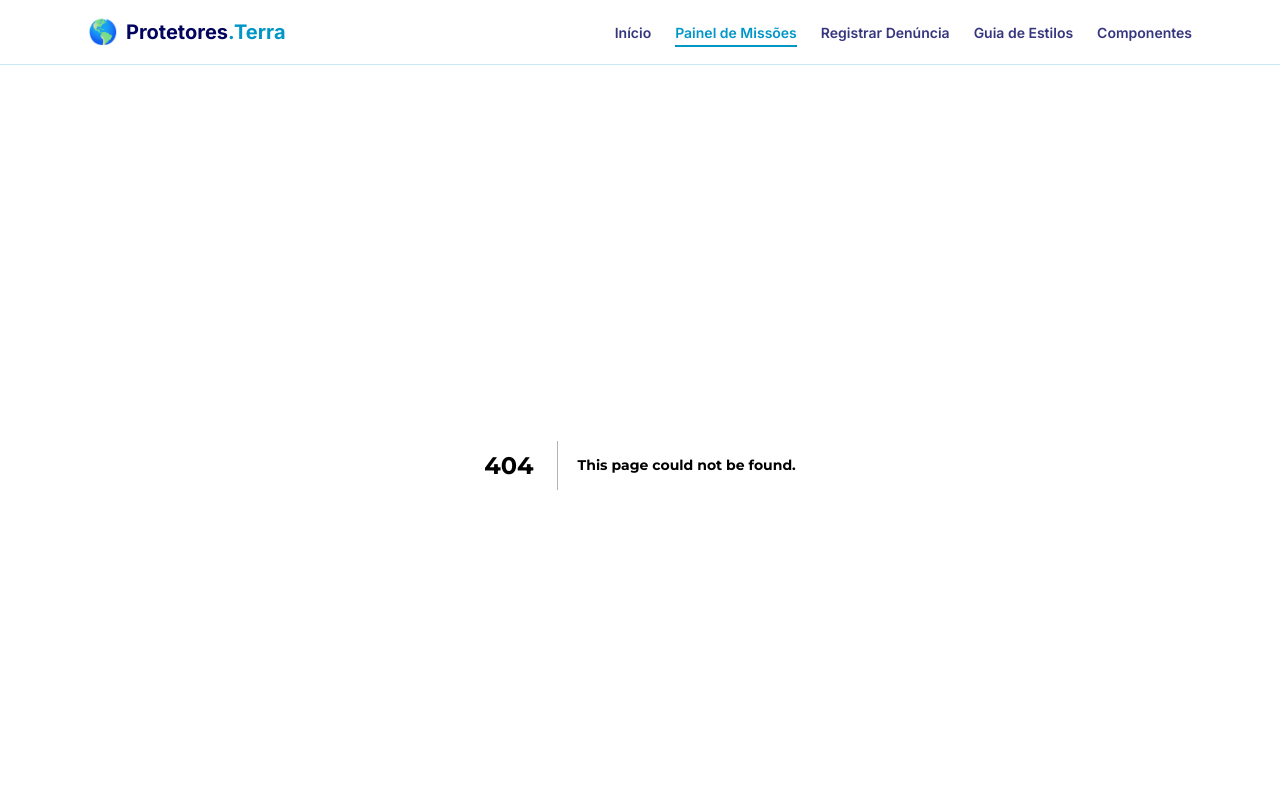
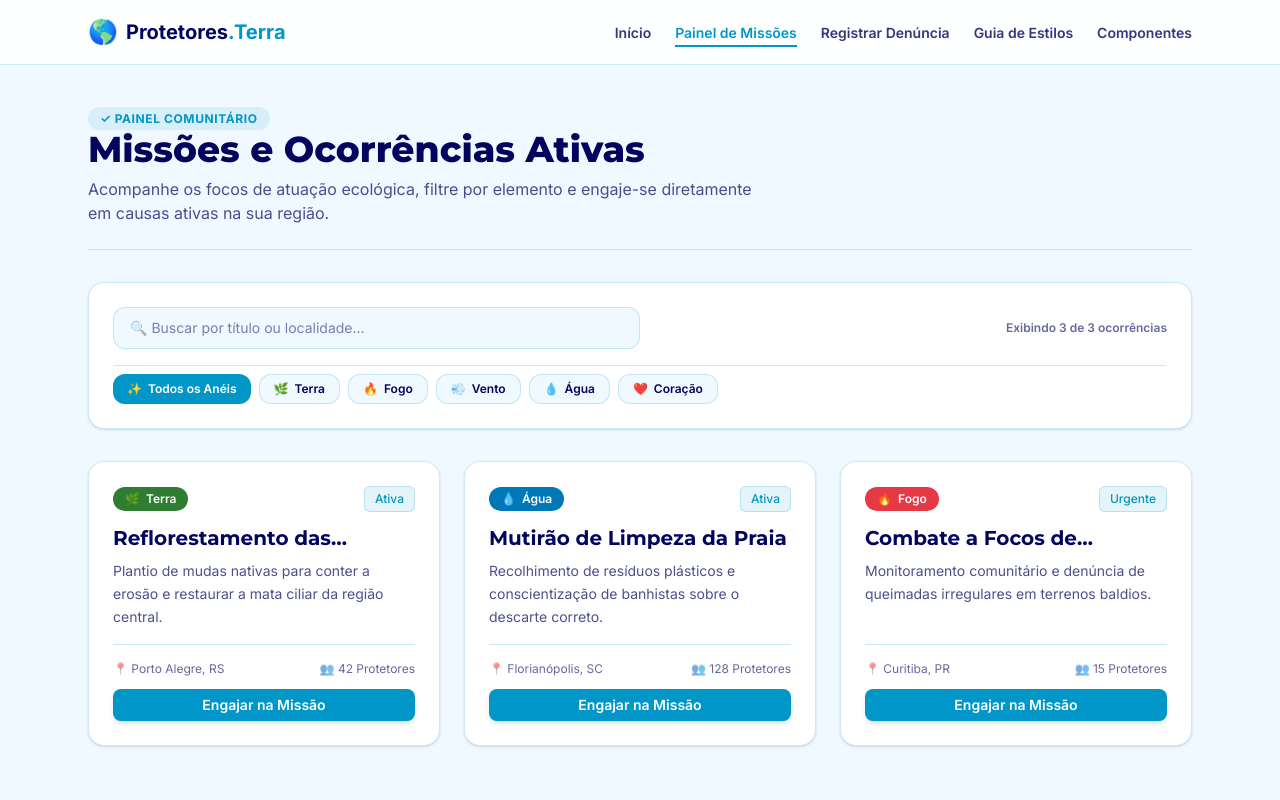
Before and after one commit to Patrick-Fim/Projeto-de-Desenvolvimento-Web, a Next.js app: page /missoes in a window 1280 px wide. Before the commit this address had no page. Shown: the top 800 px of the page. Built offline with nearby package versions, Linux system fonts and the light colour scheme.

Commit message:
implementa tela 2 (missoes) com busca, filtros e consumo REST (get e delete)

```diff
--- /dev/null
+++ b/src/app/missoes/page.jsx
@@ -0,0 +1,226 @@
+'use client';
+
+import { useState, useEffect } from 'react';
+import MissionCard from '../../components/MissionCard';
+import Modal from '../../components/Modal';
+import Button from '../../components/Button';
+
+const RINGS = [
+  { id: 'todos', label: 'Todos os Anéis', icon: '✨' },
+  { id: 'terra', label: 'Terra', icon: '🌿' },
+  { id: 'fogo', label: 'Fogo', icon: '🔥' },
+  { id: 'vento', label: 'Vento', icon: '💨' },
+  { id: 'agua', label: 'Água', icon: '💧' },
+  { id: 'coracao', label: 'Coração', icon: '❤️' },
+];
+
+export default function MissoesPage() {
+  const [missoes, setMissoes] = useState([]);
+  const [loading, setLoading] = useState(true);
+  const [error, setError] = useState('');
+
+  // Estados para as Interações (Busca e Filtro)
+  const [searchTerm, setSearchTerm] = useState('');
+  const [selectedRing, setSelectedRing] = useState('todos');
+
+  // Estados para o Modal e Feedback
+  const [selectedMission, setSelectedMission] = useState(null);
+  const [isModalOpen, setIsModalOpen] = useState(false);
+  const [toastMessage, setToastMessage] = useState('');
+
+  // 1. Consumo da API REST (GET)
+  const carregarMissoes = async () => {
+    try {
+      setLoading(true);
+      const res = await fetch('/api/missoes');
+      if (!res.ok) throw new Error('Falha ao carregar as missões');
+      const data = await res.json();
+      setMissoes(data);
+    } catch (err) {
+      setError(err.message);
+    } finally {
+      setLoading(false);
+    }
+  };
+
+  useEffect(() => {
+    carregarMissoes();
+  }, []);
+
+  // 2. Consumo da API REST (DELETE)
+  const handleDeleteMission = async (id) => {
+    try {
+      const res = await fetch(`/api/missoes?id=${id}`, { method: 'DELETE' });
+      if (!res.ok) throw new Error('Erro ao excluir missão');
+
+      setToastMessage('Denúncia/Missão removida com sucesso!');
+      setIsModalOpen(false);
+      carregarMissoes(); // Recarrega a lista
+      setTimeout(() => setToastMessage(''), 4000);
+    } catch (err) {
+      alert(err.message);
+    }
+  };
+
+  // Filtragem combinada (Busca + Anel Elemental)
+  const missoesFiltradas = missoes.filter((m) => {
+    const matchesSearch =
+      m.title.toLowerCase().includes(searchTerm.toLowerCase()) ||
+      m.location.toLowerCase().includes(searchTerm.toLowerCase());
+
+    const matchesRing = selectedRing === 'todos' || m.ring.toLowerCase() === selectedRing;
+
+    return matchesSearch && matchesRing;
+  });
+
+  return (
+    <main className="max-w-6xl mx-auto px-6 py-10 space-y-8 min-h-[80vh]">
+      {/* Cabeçalho */}
+      <header className="space-y-2 border-b border-border pb-6">
+        <span className="text-xs font-bold text-primary uppercase tracking-wider bg-primary/10 px-3 py-1 rounded-full">
+          ✓ Painel Comunitário
+        </span>
+        <h1 className="text-3xl md:text-4xl font-extrabold text-foreground">
+          Missões e Ocorrências Ativas
+        </h1>
+        <p className="text-foreground/70 text-sm md:text-base max-w-2xl">
+          Acompanhe os focos de atuação ecológica, filtre por elemento e engaje-se diretamente em causas ativas na sua região.
+        </p>
+      </header>
+
+      {/* Toast Feedback */}
+      {toastMessage && (
+        <div className="bg-accent text-white p-4 rounded-xl shadow-md flex justify-between items-center animate-fadeIn">
+          <span>🌿 {toastMessage}</span>
+          <button onClick={() => setToastMessage('')} className="font-bold ml-4">✕</button>
+        </div>
+      )}
+
+      {/* Barra de Filtros e Busca (Interações) */}
+      <section className="bg-card border border-border rounded-2xl p-6 shadow-sm space-y-4">
+        <div className="flex flex-col md:flex-row gap-4 justify-between items-center">
+          {/* Busca por texto */}
+          <div className="w-full md:w-1/2">
+            <label htmlFor="search" className="sr-only">Buscar missão por título ou cidade</label>
+            <input
+              id="search"
+              type="text"
+              placeholder="🔍 Buscar por título ou localidade..."
+              value={searchTerm}
+              onChange={(e) => setSearchTerm(e.target.value)}
+              className="w-full bg-background border border-border rounded-xl px-4 py-2.5 text-foreground focus:outline-none focus:ring-2 focus:ring-primary text-sm"
+            />
+          </div>
+
+          {/* Contador de resultados */}
+          <span className="text-xs font-semibold text-foreground/60">
+            Exibindo {missoesFiltradas.length} de {missoes.length} ocorrências
+          </span>
+        </div>
+
+        {/* Botoes de Seleção de Anel Elemental */}
+        <div className="flex flex-wrap gap-2 pt-2 border-t border-border">
+          {RINGS.map((ring) => (
+            <button
+              key={ring.id}
+              onClick={() => setSelectedRing(ring.id)}
+              className={`flex items-center gap-1.5 px-3.5 py-1.5 rounded-xl text-xs font-semibold transition-all ${
+                selectedRing === ring.id
+                  ? 'bg-primary text-white shadow-xs'
+                  : 'bg-background hover:bg-primary/10 text-foreground border border-border'
+              }`}
+            >
+              <span>{ring.icon}</span>
+              <span>{ring.label}</span>
+            </button>
+          ))}
+        </div>
+      </section>
+
+      {/* Estado de Carregamento e Erro */}
+      {loading && (
+        <div className="text-center py-16 text-foreground/60">
+          <p className="text-lg animate-pulse">Carregando missões ambientais...</p>
+        </div>
+      )}
+
+      {error && (
+        <div className="bg-ring-fire/10 border border-ring-fire text-ring-fire p-4 rounded-xl text-center">
+          <p className="font-bold">Erro ao conectar com a API:</p>
+          <p className="text-sm">{error}</p>
+        </div>
+      )}
+
+      {/* Grid de Missões */}
+      {!loading && !error && (
+        missoesFiltradas.length > 0 ? (
+          <div className="grid grid-cols-1 md:grid-cols-3 gap-6">
+            {missoesFiltradas.map((mission) => (
+              <MissionCard
+                key={mission.id}
+                mission={mission}
+                onSelectMission={(m) => {
+                  setSelectedMission(m);
+                  setIsModalOpen(true);
+                }}
+              />
+            ))}
+          </div>
+        ) : (
+          <div className="text-center py-16 bg-card border border-border rounded-2xl p-8 space-y-3">
+            <p className="text-3xl">🌱</p>
+            <h3 className="text-lg font-bold text-foreground">Nenhuma missão encontrada</h3>
+            <p className="text-sm text-foreground/70">Tente ajustar seus termos de busca ou o filtro de Anel Elemental.</p>
+          </div>
+        )
+      )}
+
+      {/* Modal de Detalhes e Ações (DELETE / Engajar) */}
+      <Modal
+        isOpen={isModalOpen}
+        onClose={() => setIsModalOpen(false)}
+        title={selectedMission ? selectedMission.title : 'Detalhes'}
+      >
+        {selectedMission && (
+          <div className="space-y-4">
+            <p className="text-foreground/80 text-sm leading-relaxed">{selectedMission.description}</p>
+
+            <div className="bg-background p-4 rounded-xl border border-border space-y-1.5 text-xs">
+              <p>📍 <strong>Localização:</strong> {selectedMission.location}</p>
+              <p>👥 <strong>Voluntários:</strong> {selectedMission.participants} Protetores</p>
+              <p>🏷️ <strong>Anel Elemental:</strong> {selectedMission.ring?.toUpperCase()}</p>
+              <p>⚡ <strong>Status:</strong> {selectedMission.status}</p>
+            </div>
+
+            <div className="flex justify-between items-center pt-4 border-t border-border">
+              {/* Botão DELETE */}
+              <button
+                onClick={() => handleDeleteMission(selectedMission.id)}
+                className="text-xs text-ring-fire hover:underline font-semibold"
+              >
+                🗑️ Excluir Ocorrência (API DELETE)
+              </button>
+
+              <div className="flex gap-2">
+                <Button variant="outline" size="sm" onClick={() => setIsModalOpen(false)}>
+                  Fechar
+                </Button>
+                <Button
+                  variant="ecological"
+                  size="sm"
+                  onClick={() => {
+                    setIsModalOpen(false);
+                    setToastMessage(`Você se voluntariou para: "${selectedMission.title}"!`);
+                    setTimeout(() => setToastMessage(''), 4000);
+                  }}
+                >
+                  Confirmar Engajamento
+                </Button>
+              </div>
+            </div>
+          </div>
+        )}
+      </Modal>
+    </main>
+  );
+}
```
